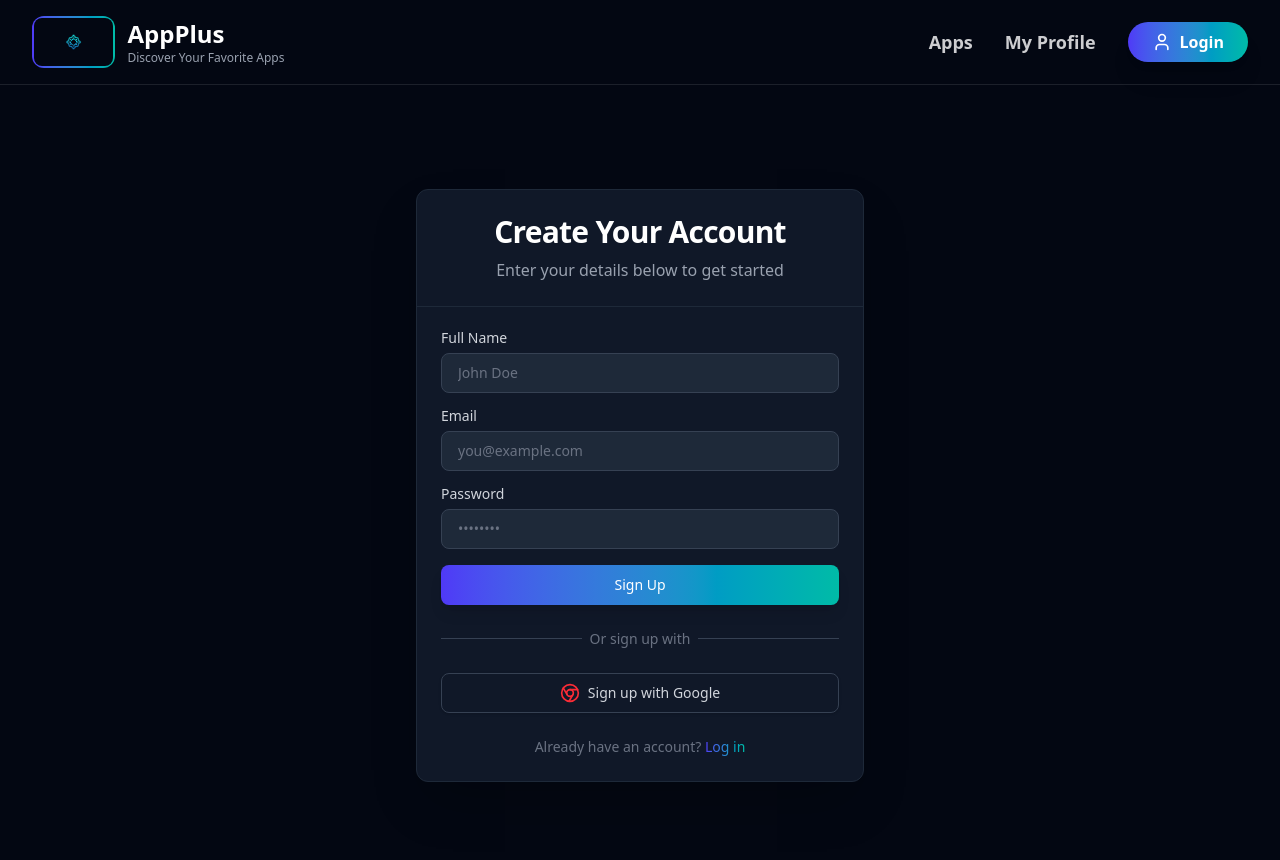
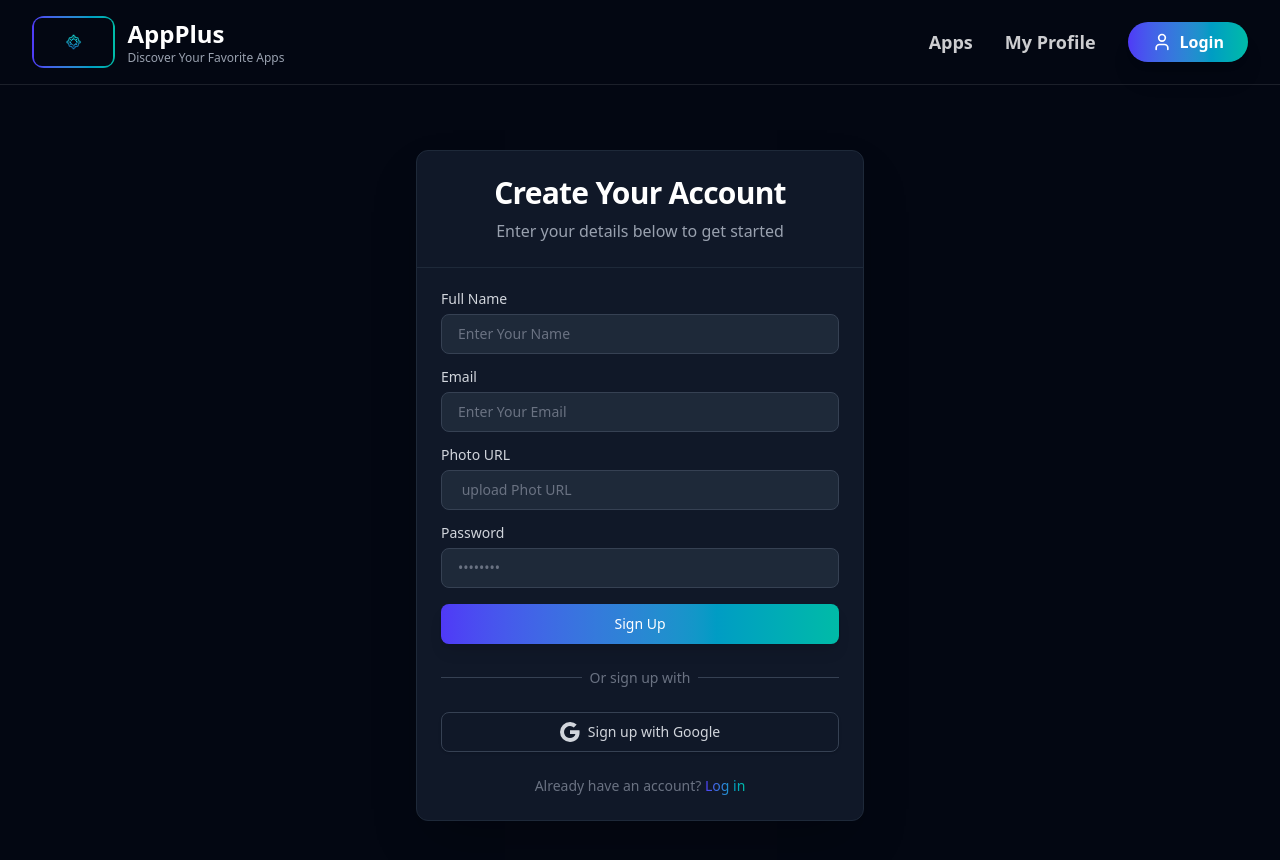
Before and after one commit to MuntasirDev/AppPlus, a React (Vite) app: page /auth/register in a window 1280 px wide. Shown: the top 860 px of the page. Built offline with nearby package versions, Linux system fonts and the light colour scheme; no server answers.

Commit message:
Register+Firebase i + auth done

```diff
--- a/package.json
+++ b/package.json
@@ -11,6 +11,7 @@
   },
   "dependencies": {
     "@tailwindcss/vite": "^4.1.17",
+    "firebase": "^12.6.0",
     "lucide-react": "^0.555.0",
     "react": "^19.2.0",
     "react-dom": "^19.2.0",
--- a/src/AuthPages/Auth.jsx
+++ b/src/AuthPages/Auth.jsx
@@ -5,7 +5,7 @@ import { Outlet } from 'react-router';
 const Auth = () => {
     return (
         <div>
-            <header>
+            <header className='sticky top-0'>
                 <Navbar></Navbar>
             </header>
             <main>
--- a/src/AuthPages/Register.jsx
+++ b/src/AuthPages/Register.jsx
@@ -1,87 +1,127 @@
-import React from "react";
-import { Link } from "react-router";
-import { Chrome } from "lucide-react";
+import React, { use } from "react";
+import { Link } from "react-router"; // Assuming you use 'react-router-dom' not 'react-router'
+import { BsGoogle } from "react-icons/bs";
+import { AuthContext } from "../Provider/AuthProvider";
 
-// Primary Brand Text Gradient Class (Indigo-600 to Teal-500)
 const textGradientClass =
   "bg-clip-text text-transparent bg-gradient-to-r from-indigo-600 to-teal-500";
 
-// Custom gradient background class (used for the Register button)
-const brandGradientBackground =
-  "bg-gradient-to-r from-indigo-600 to-teal-500";
+const brandGradientBackground = "bg-gradient-to-r from-indigo-600 to-teal-500";
 
 const Register = () => {
-  // 🚫 LOGIC REMOVED: useState, useEffect, useAuth, handleEmailRegister, handleGoogleRegister
+  const {createUser , setUser}= use(AuthContext);
+  const handleSubmit = (e) => {
+    e.preventDefault(); // Stop the default browser page refresh
 
-  // Placeholder functions for form handlers to prevent errors
-  const handleSubmit = (e) => {
-    e.preventDefault();
-    console.log("Registration form submitted - Logic disabled");
+    // ✅ CORRECT LOCATION: The event object 'e' is defined here.
+    const form = e.target;
+    const name = form.name.value;
+    const email = form.email.value;
+    const photo = form.photo.value;
+    const password = form.password.value;
+
+    // Log the captured values for debugging/further logic
+    console.log("Registration form submitted!");
+    console.log({ name, email, photo, password });
+createUser(email,password).then(result =>
+{
+  const user= result.user;
+  // console.log(user);
+  setUser(user);
+
+}).catch((error) => {
+
+  const errorCode = error.code;
+  const errorMessage = error.message;
+
+  alert(errorMessage,errorCode);
+
+
+})
+
+
+
+    // 🛑 Important: Add your actual registration logic (e.g., Firebase, API call) here
   };
+
+
   const handleGoogleClick = () => {
     console.log("Google button clicked - Logic disabled");
+    // 🛑 Important: Add your Google sign-in logic here
   };
 
   return (
-    // Main dark background container
     <div className="min-h-screen bg-gray-950 flex items-center justify-center py-12 px-4 text-white">
-
-      {/* Card Component Simulation */}
       <div className="w-full max-w-md bg-gray-900 border border-gray-800 rounded-xl shadow-2xl">
-
-        {/* CardHeader Simulation */}
         <header className="p-6 space-y-2 text-center border-b border-gray-800">
-
-          {/* CardTitle Simulation */}
           <h1 className="text-3xl font-extrabold tracking-tight">
             Create Your Account
           </h1>
 
-          {/* CardDescription Simulation */}
           <p className="text-gray-400">
             Enter your details below to get started
           </p>
         </header>
-
-        {/* CardContent Simulation */}
+{/* ///////////////////////////////////////////////////////////////// */}
         <div className="p-6 space-y-6">
-
           <form onSubmit={handleSubmit} className="space-y-4">
             <div className="space-y-2">
-              {/* Name Label/Input */}
-              <label htmlFor="name" className="text-sm font-medium leading-none block text-gray-300">
+              <label
+                htmlFor="name"
+                className="text-sm font-medium leading-none block text-gray-300"
+              >
                 Full Name
               </label>
               <input
-                id="name"
+                name="name"
                 type="text"
-                placeholder="John Doe"
+                placeholder="Enter Your Name"
                 required
                 className="flex h-10 w-full rounded-lg border border-gray-700 bg-gray-800 px-4 py-2 text-sm text-white placeholder:text-gray-500 focus:outline-none focus:ring-2 focus:ring-teal-500 transition-colors"
               />
             </div>
 
             <div className="space-y-2">
-              {/* Email Label/Input */}
-              <label htmlFor="email" className="text-sm font-medium leading-none block text-gray-300">
+              <label
+                htmlFor="email"
+                className="text-sm font-medium leading-none block text-gray-300"
+              >
                 Email
               </label>
               <input
-                id="email"
+                name="email"
                 type="email"
-                placeholder="you@example.com"
+                placeholder="Enter Your Email"
                 required
                 className="flex h-10 w-full rounded-lg border border-gray-700 bg-gray-800 px-4 py-2 text-sm text-white placeholder:text-gray-500 focus:outline-none focus:ring-2 focus:ring-teal-500 transition-colors"
               />
             </div>
 
             <div className="space-y-2">
-              {/* Password Label/Input */}
-              <label htmlFor="password" className="text-sm font-medium leading-none block text-gray-300">
+              <label
+                htmlFor="Photo"
+                className="text-sm font-medium leading-none block text-gray-300"
+              >
+               Photo URL
+              </label>
+              <input
+                name="photo"
+                type="text"
+                placeholder=" upload Phot URL"
+                required
+                className="flex h-10 w-full rounded-lg border border-gray-700 bg-gray-800 px-4 py-2 text-sm text-white placeholder:text-gray-500 focus:outline-none focus:ring-2 focus:ring-teal-500 transition-colors"
+              />
+            </div>
+
+            <div className="space-y-2">
+              <label
+                htmlFor="password"
+                className="text-sm font-medium leading-none block text-gray-300"
+              >
                 Password
               </label>
               <input
-                id="password"
+                name="password"
                 type="password"
                 placeholder="••••••••"
                 required
@@ -89,7 +129,6 @@ const Register = () => {
               />
             </div>
 
-            {/* Button Simulation (Primary Gradient) */}
             <button
               type="submit"
               className={`w-full h-10 inline-flex items-center justify-center rounded-lg text-sm font-medium text-white shadow-lg transition-all duration-200 ${brandGradientBackground} hover:opacity-90 active:scale-[0.98]`}
@@ -97,8 +136,7 @@ const Register = () => {
               Sign Up
             </button>
           </form>
-
-          {/* OR Divider */}
+{/* ///////////////////////////////////////////////// */}
           <div className="relative">
             <div className="absolute inset-0 flex items-center">
               <div className="w-full border-t border-gray-700"></div>
@@ -110,13 +148,12 @@ const Register = () => {
             </div>
           </div>
 
-          {/* Button Simulation (Google Register) */}
           <button
             type="button"
             className="w-full h-10 inline-flex items-center justify-center rounded-lg border border-gray-700 bg-gray-900 text-sm font-medium text-gray-300 shadow-sm hover:bg-gray-800 transition-colors duration-200 active:scale-[0.98]"
             onClick={handleGoogleClick}
           >
-            <Chrome className="mr-2 h-5 w-5 text-red-500" />
+            <BsGoogle className="mr-2 h-5 w-5 " />
             Sign up with Google
           </button>
 
--- /dev/null
+++ b/src/Firebase/FireBase.init.js
@@ -0,0 +1,18 @@
+// Import the functions you need from the SDKs you need
+import { initializeApp } from "firebase/app";
+// TODO: Add SDKs for Firebase products that you want to use
+// https://firebase.google.com/docs/web/setup#available-libraries
+
+// Your web app's Firebase configuration
+const firebaseConfig = {
+  apiKey: "AIzaSyDhYtyCOdiGMZlqxt-zWIKiIJSQ-cZqmeU",
+  authDomain: "appplus-b94d8.firebaseapp.com",
+  projectId: "appplus-b94d8",
+  storageBucket: "appplus-b94d8.firebasestorage.app",
+  messagingSenderId: "1056646406082",
+  appId: "1:1056646406082:web:270cbc1becc9f8af7bc05b"
+};
+
+// Initialize Firebase
+const app = initializeApp(firebaseConfig);
+export default app;
--- /dev/null
+++ b/src/Provider/AuthProvider.jsx
@@ -0,0 +1,35 @@
+import React, { createContext, useEffect, useState } from "react";
+import app from "../Firebase/FireBase.init";
+export const AuthContext = createContext();
+import { createUserWithEmailAndPassword, getAuth, onAuthStateChanged } from "firebase/auth";
+
+const auth = getAuth(app);
+
+const AuthProvider = ({ children }) => {
+  const [user, setuser] = useState(null);
+  const createUser = (email,password) => {
+    return createUserWithEmailAndPassword( auth,email,password);
+
+  };
+
+  useEffect(()=> {
+    const UnSubscribe =
+    onAuthStateChanged(auth, (currentUser)=>
+    {
+        setuser(currentUser);
+    });
+    return ()=> {
+
+        UnSubscribe();
+
+    }
+  }, []);
+  const authData = {
+    user,
+    setuser,
+    createUser,
+  };
+  return <AuthContext value={authData}>{children}</AuthContext>;
+};
+
+export default AuthProvider;
--- a/src/main.jsx
+++ b/src/main.jsx
@@ -3,9 +3,13 @@ import { createRoot } from 'react-dom/client';
 import './index.css';
 import { RouterProvider } from 'react-router';
 import { router } from './Router/Router.jsx';
+import AuthProvider from './Provider/AuthProvider.jsx';
 
 createRoot(document.getElementById('root')).render(
   <StrictMode>
-    <RouterProvider router={router} />
+    <AuthProvider>
+<RouterProvider router={router} />
+    </AuthProvider>
+
   </StrictMode>
 );
```
Also changed, not shown: 1 other file (tests, documents, lock files or other folders). Lines whose indentation alone changed are shown as unchanged.
